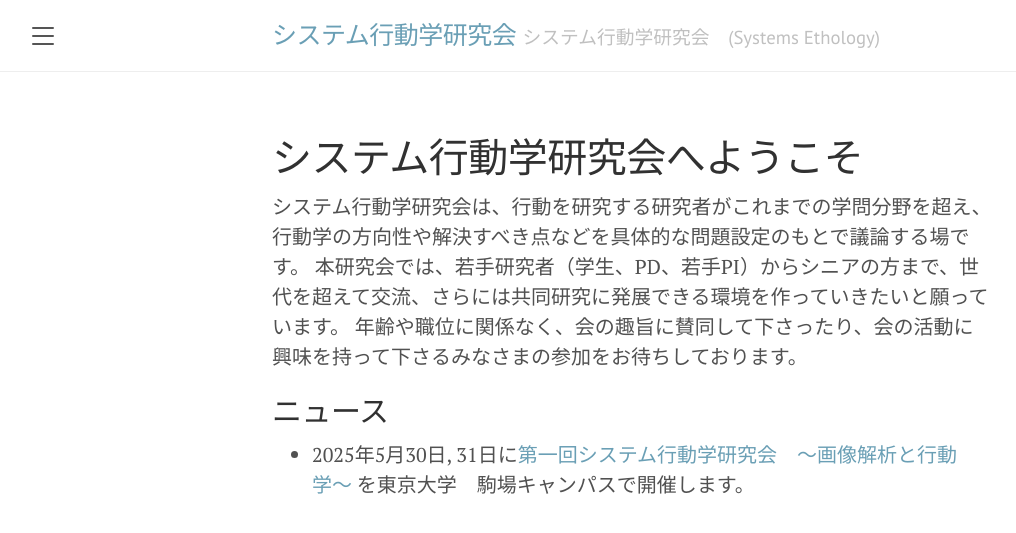
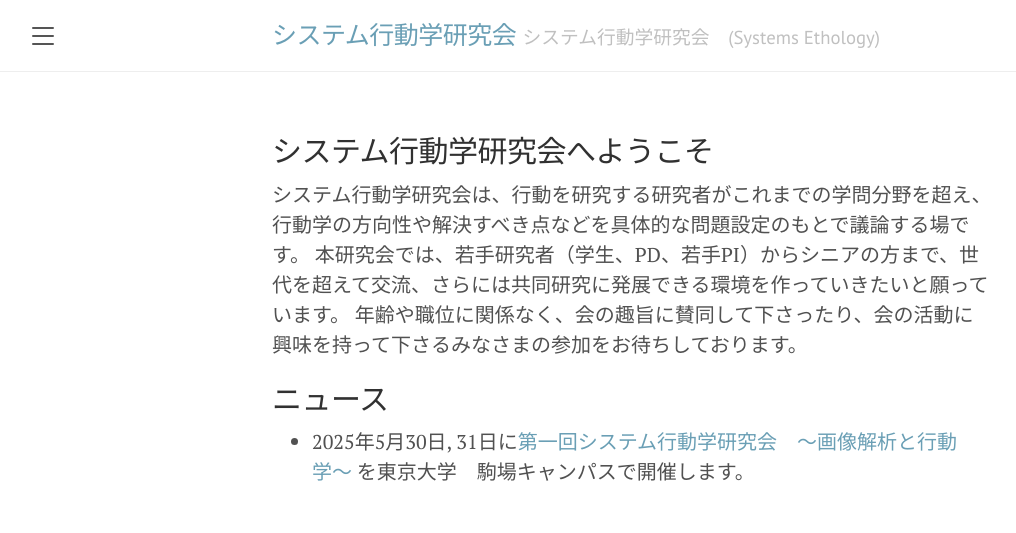
Before and after one commit to SystemsEthology/website, a Jekyll site: the page built from home.md, in a window 1280 px wide. Shown: the top 533 px of the page, without its empty margins (8-1024 px from the left). Built offline with Jekyll 4.4.1, drawn with Linux system fonts in a browser that asks for light colours.

```diff
--- a/home.md
+++ b/home.md
@@ -3,7 +3,7 @@ layout: default
 title: ホーム
 ---
 
-# システム行動学研究会へようこそ
+## システム行動学研究会へようこそ
 システム行動学研究会は、行動を研究する研究者がこれまでの学問分野を超え、行動学の方向性や解決すべき点などを具体的な問題設定のもとで議論する場です。
 本研究会では、若手研究者（学生、PD、若手PI）からシニアの方まで、世代を超えて交流、さらには共同研究に発展できる環境を作っていきたいと願っています。
 年齢や職位に関係なく、会の趣旨に賛同して下さったり、会の活動に興味を持って下さるみなさまの参加をお待ちしております。
```
